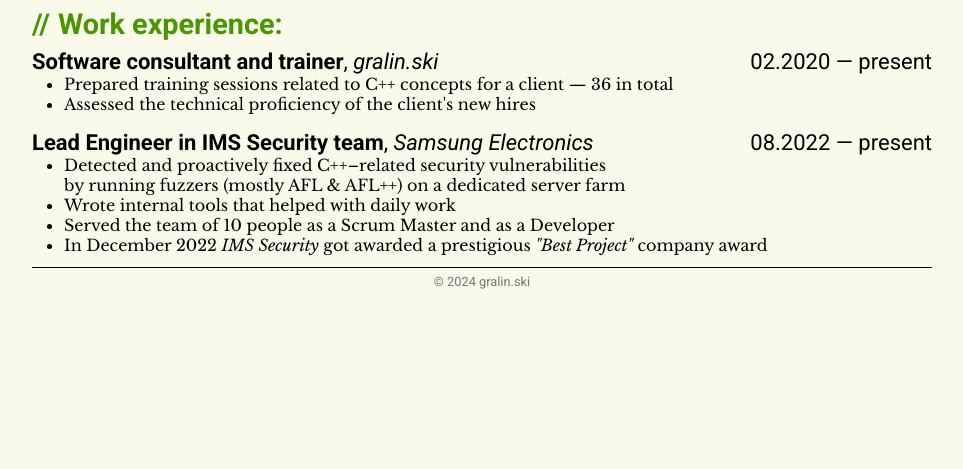
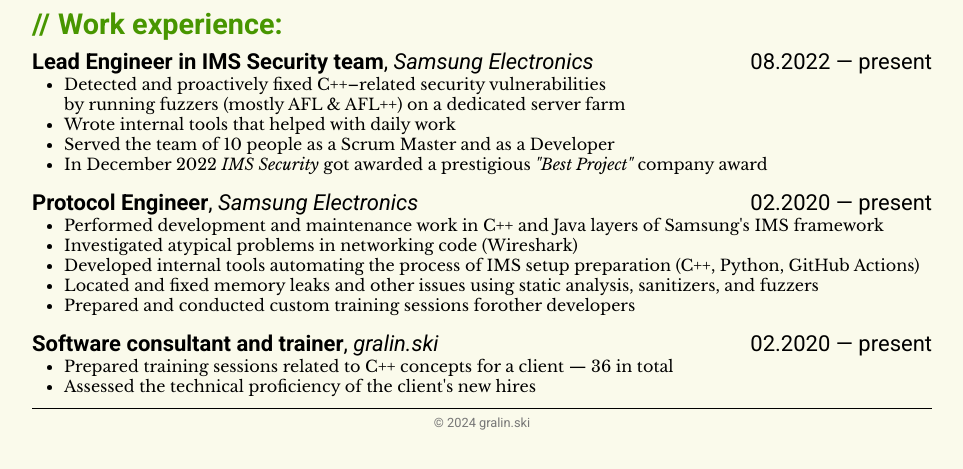
Before and after one commit to agral/gralin_ski, a plain HTML site: page cv/index.html in a window 1280 px wide. Shown: the part 129-598 px from the top of the page, without its empty margins (158-1121 px from the left). Drawn offline with nearby package versions, Linux system fonts and the light colour scheme.

Commit message:
Reorganize existing experience sections

```diff
--- a/cv/index.html
+++ b/cv/index.html
@@ -31,16 +31,6 @@
     <h2>Work experience:</h2>
     <section>
       <div class="text-and-date">
-        <p><strong>Software consultant and trainer</strong>, <em>gralin.ski</em></p>
-        <p>02.2020 &mdash; present</p>
-      </div>
-      <ul>
-        <li>Prepared <span>training sessions</span> related to C++ concepts for a client &mdash; 36 in total</li>
-        <li>Assessed the technical proficiency of the client's new hires</li>
-      </ul>
-    </section>
-    <section>
-      <div class="text-and-date">
         <p><strong>Lead Engineer in IMS Security team</strong>, <em>Samsung Electronics</em></p>
         <p>08.2022 &mdash; present</p>
       </div>
@@ -54,6 +44,33 @@
             <em>"Best Project"</em> company award</li>
       </ul>
     </section>
+    <section>
+      <div class="text-and-date">
+        <p><strong>Protocol Engineer</strong>, <em>Samsung Electronics</em></p>
+        <p>02.2020 &mdash; present</p>
+      </div>
+      <ul>
+        <li>Performed development and maintenance work in <span>C++</span> and <span>Java</span> layers
+            of Samsung's IMS framework</li>
+        <li>Investigated atypical problems in networking code (<span>Wireshark</span>)</li>
+        <li>Developed internal tools automating the process of IMS setup preparation
+          (<span>C++</span>, <span>Python</span>, <span>GitHub Actions</span>)</li>
+        <li>Located and fixed memory leaks and other issues using
+          <span>static analysis</span>, <span>sanitizers</span>, and <span>fuzzers</span></li>
+        <li>Prepared and conducted custom training sessions forother developers</li>
+      </ul>
+    </section>
+    <section>
+      <div class="text-and-date">
+        <p><strong>Software consultant and trainer</strong>, <em>gralin.ski</em></p>
+        <p>02.2020 &mdash; present</p>
+      </div>
+      <ul>
+        <li>Prepared <span>training sessions</span> related to C++ concepts for a client &mdash; 36 in total</li>
+        <li>Assessed the technical proficiency of the client's new hires</li>
+      </ul>
+    </section>
+
   </main>
 
   <footer>
```
